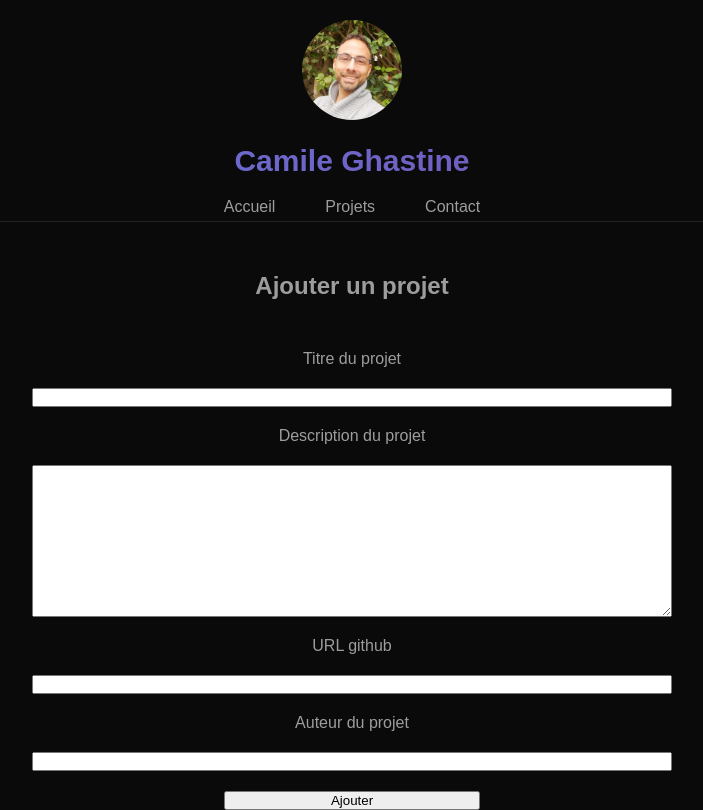
After one commit to CyrilDavid27370/projet-3-my_portfolio, a PHP site: page /add.php in a window 1280 px wide. The commit adds this page. Shown: the whole page, without its empty margins (288-991 px from the left). Run offline with PHP 8.4, Linux system fonts and the light colour scheme.

Commit message:
correction du form ticket5

```diff
--- /dev/null
+++ b/app/add.php
@@ -0,0 +1,56 @@
+<?php
+// 1) Si le formaulaire a été soumi, alors on récupère les saisies utilisateurs ($_POST)
+// 2) On les envoie dans la BDD
+//
+// 3) Quand vous aures réussi le 1 et le 2. Il faudra vérifier les données saisies avant de les erngistrées.
+//    si les données sont valides alors on enregistre en bdd, sinon on envoie un message pour expliquer l'erreur.
+
+
+
+
+?>
+
+<!DOCTYPE html>
+<html lang="fr">
+
+<head>
+    <meta charset="UTF-8">
+    <meta name="viewport" content="width=device-width, initial-scale=1.0">
+    <link rel="stylesheet" href="../css/add-style.css">
+    <title>Portfolio - Projets</title>
+
+</head>
+
+<body>
+    <header>
+        <img src="../image/photo-profil.jpg" alt="photo de profil" class="photo-profil">
+        <div class="name">Camile Ghastine</div>
+        <nav>
+            <ul class="nav-links">
+                <li><a href="/index.php">Accueil</a></li>
+                <li><a href="projects.php">Projets</a></li>
+                <li><a href="#">Contact</a></li>
+            </ul>
+        </nav>
+    </header>
+
+
+    <section class="form-section">
+        <h2>Ajouter un projet</h2>
+
+    <form action="" method="post">
+            <label for="title">Titre du projet</label>
+            <input type="text" name="title" maxlength="100" required>
+            <label for="description">Description du projet</label>
+            <textarea name="description" rows="10" maxlength="1000" required></textarea>
+            <label for="url_git">URL github</label>
+            <input type="url" name="url_git">
+            <label for="">Auteur du projet</label>
+            <input type="text">
+            <input type="submit" value="Ajouter" class="button">
+    </form>
+    </section>
+
+</body>
+
+</html>
--- /dev/null
+++ b/app/css/add-style.css
@@ -0,0 +1,40 @@
+@import url("general-style.css");
+@import url("header-style.css");
+
+.form-section {
+    display: flex;
+    flex-direction: column;
+    align-items: center;
+    justify-content: center;
+
+}
+
+form {
+    display: flex;
+    flex-direction: column;
+    width: 80%;
+    gap: 20px;
+    text-align: center;
+}
+
+h2 {
+    margin: 50px;
+}
+
+.button {
+    width: 40%;
+    align-self: center;
+}
+
+@media (min-width: 769px) {
+    form {
+        width: 70%;
+    }
+}
+
+@media (min-width: 1025px) {
+    form {
+        width: 50%;
+
+    }
+}
```
Also changed, not shown: app/css/projects-style.css (+11 -0 lines), app/projects.php (+21 -14 lines), app/show.php (+28 -15 lines).
